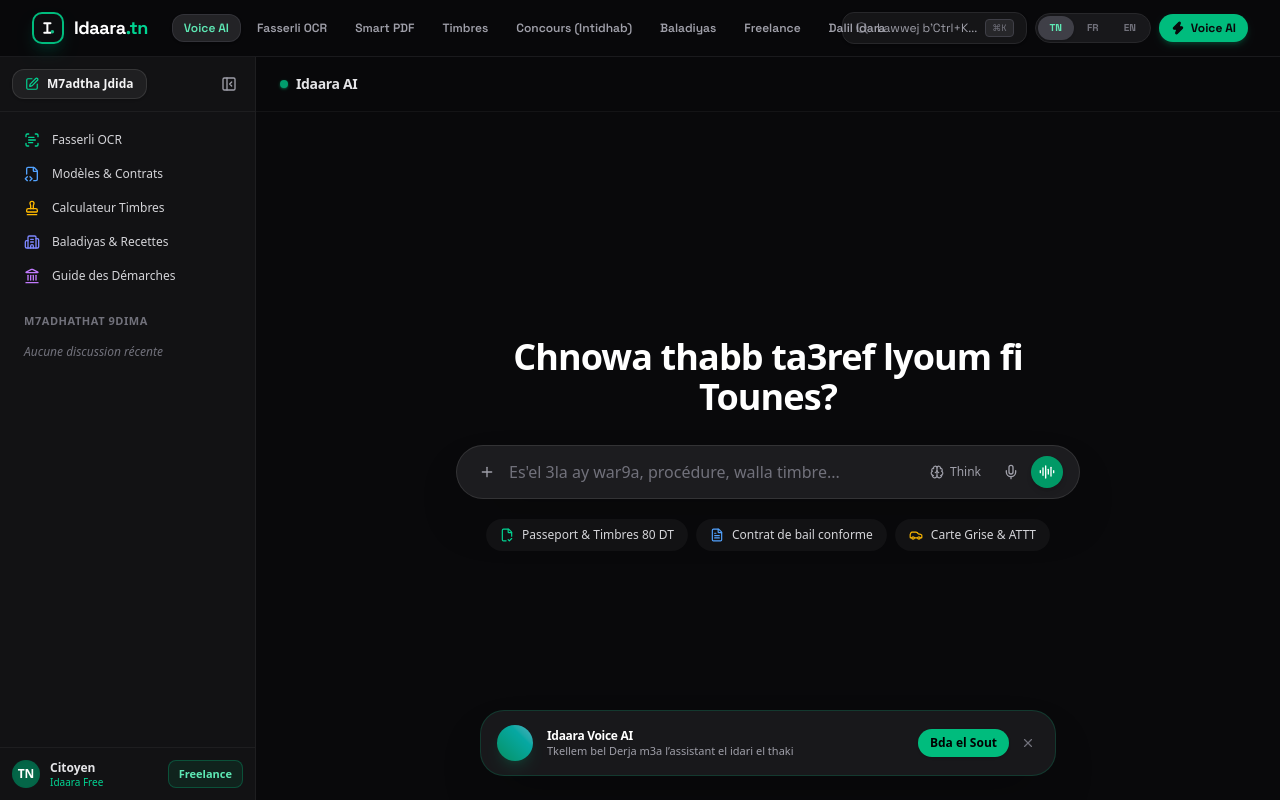
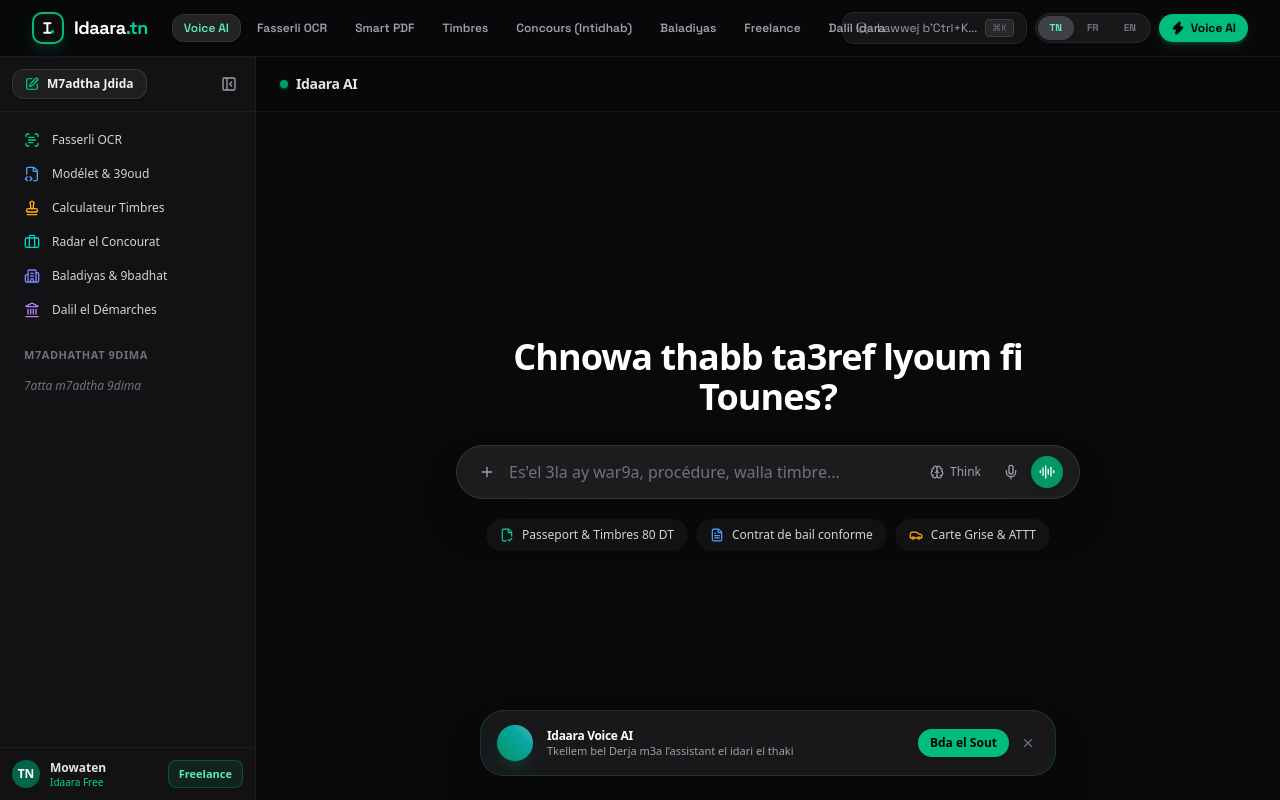
Before and after one commit to wacim-abdellli/idaara, a Next.js app: page /copilot in a window 1280 px wide. Built offline with nearby package versions, Linux system fonts and the light colour scheme.

Commit message:
fix(i18n): localize copilot sidebar links, headers, badges, and modals across EN, Derja, AR, and FR

```diff
--- a/src/app/copilot/page.tsx
+++ b/src/app/copilot/page.tsx
@@ -399,13 +399,21 @@
                 className="flex items-center gap-2 px-3 py-1.5 rounded-xl bg-white/[0.06] hover:bg-white/[0.1] text-zinc-100 text-xs font-semibold transition-all cursor-pointer border border-white/10 shadow-sm"
               >
                 <PenSquare className="w-3.5 h-3.5 text-emerald-400" />
-                <span>{locale === 'ar' ? 'محادثة جديدة' : locale === 'derja' ? 'M7adtha Jdida' : 'Nouveau chat'}</span>
+                <span>
+                  {locale === 'ar'
+                    ? 'محادثة جديدة'
+                    : locale === 'en'
+                    ? 'New Chat'
+                    : locale === 'derja'
+                    ? 'M7adtha Jdida'
+                    : 'Nouveau chat'}
+                </span>
               </button>
 
               <button
                 onClick={() => setSidebarOpen(false)}
                 className="p-1.5 rounded-lg hover:bg-white/10 text-zinc-400 hover:text-white transition-colors cursor-pointer border-0 outline-none"
-                title="Collapse sidebar"
+                title={locale === 'ar' ? 'إغلاق القائمة' : locale === 'en' ? 'Close sidebar' : 'Fermer le menu'}
               >
                 <PanelLeftClose className="w-4 h-4" />
               </button>
@@ -420,47 +428,114 @@
                   className="flex items-center gap-3 px-3 py-2 rounded-xl text-zinc-300 hover:text-white hover:bg-white/5 text-xs font-medium transition-colors"
                 >
                   <ScanText className="w-4 h-4 text-emerald-400" />
-                  <span>{locale === 'ar' ? 'فصّرلي بالذكاء الاصطناعي (OCR)' : 'Fasserli OCR'}</span>
+                  <span>
+                    {locale === 'ar'
+                      ? 'فسّرلي هالورقة (OCR)'
+                      : locale === 'en'
+                      ? 'Scanner OCR'
+                      : locale === 'derja'
+                      ? 'Fasserli OCR'
+                      : 'Scanner OCR'}
+                  </span>
                 </Link>
                 <Link
                   href="/documents"
                   className="flex items-center gap-3 px-3 py-2 rounded-xl text-zinc-300 hover:text-white hover:bg-white/5 text-xs font-medium transition-colors"
                 >
                   <FileCode2 className="w-4 h-4 text-blue-400" />
-                  <span>{locale === 'ar' ? 'نماذج العقود الذكية' : 'Modèles & Contrats'}</span>
+                  <span>
+                    {locale === 'ar'
+                      ? 'نماذج العقود والاستمارات'
+                      : locale === 'en'
+                      ? 'Templates & Forms'
+                      : locale === 'derja'
+                      ? 'Modélet & 39oud'
+                      : 'Modèles & Contrats'}
+                  </span>
                 </Link>
                 <Link
                   href="/calculator"
                   className="flex items-center gap-3 px-3 py-2 rounded-xl text-zinc-300 hover:text-white hover:bg-white/5 text-xs font-medium transition-colors"
                 >
                   <Stamp className="w-4 h-4 text-amber-400" />
-                  <span>{locale === 'ar' ? 'حاسبة التنابر والضرائب' : 'Calculateur Timbres'}</span>
+                  <span>
+                    {locale === 'ar'
+                      ? 'حاسبة التنابر والرسوم'
+                      : locale === 'en'
+                      ? 'Stamp Calculator'
+                      : locale === 'derja'
+                      ? 'Calculateur Timbres'
+                      : 'Calculateur de Timbres'}
+                  </span>
+                </Link>
+                <Link
+                  href="/concours"
+                  className="flex items-center gap-3 px-3 py-2 rounded-xl text-zinc-300 hover:text-white hover:bg-white/5 text-xs font-medium transition-colors"
+                >
+                  <Briefcase className="w-4 h-4 text-teal-400" />
+                  <span>
+                    {locale === 'ar'
+                      ? 'المناظرات الوطنية'
+                      : locale === 'en'
+                      ? 'Public Concours'
+                      : locale === 'derja'
+                      ? 'Radar el Concourat'
+                      : 'Concours Nationaux'}
+                  </span>
                 </Link>
                 <Link
                   href="/locator"
                   className="flex items-center gap-3 px-3 py-2 rounded-xl text-zinc-300 hover:text-white hover:bg-white/5 text-xs font-medium transition-colors"
                 >
                   <Building2 className="w-4 h-4 text-indigo-400" />
-                  <span>{locale === 'ar' ? 'دليل البلديات والقباضات' : 'Baladiyas & Recettes'}</span>
+                  <span>
+                    {locale === 'ar'
+                      ? 'دليل البلديات والقباضات'
+                      : locale === 'en'
+                      ? 'Offices & Baladiyas'
+                      : locale === 'derja'
+                      ? 'Baladiyas & 9badhat'
+                      : 'Baladiyas & Recettes'}
+                  </span>
                 </Link>
                 <Link
                   href="/procedures"
                   className="flex items-center gap-3 px-3 py-2 rounded-xl text-zinc-300 hover:text-white hover:bg-white/5 text-xs font-medium transition-colors"
                 >
                   <Landmark className="w-4 h-4 text-purple-400" />
-                  <span>{locale === 'ar' ? 'دليل الإجراءات الرسمية' : 'Guide des Démarches'}</span>
+                  <span>
+                    {locale === 'ar'
+                      ? 'دليل الإجراءات الرسمية'
+                      : locale === 'en'
+                      ? 'Procedures Guide'
+                      : locale === 'derja'
+                      ? 'Dalil el Démarches'
+                      : 'Guide des Démarches'}
+                  </span>
                 </Link>
               </nav>
 
               {/* Recents Section */}
               <div className="pt-2">
                 <div className="px-3 pb-1.5 text-[11px] font-semibold text-zinc-500 uppercase tracking-wider">
-                  {locale === 'ar' ? 'المحادثات السابقة' : locale === 'derja' ? 'M7adhathat 9dima' : 'Historique récent'}
+                  {locale === 'ar'
+                    ? 'المحادثات السابقة'
+                    : locale === 'en'
+                    ? 'Recent History'
+                    : locale === 'derja'
+                    ? 'M7adhathat 9dima'
+                    : 'Historique Récent'}
                 </div>
                 <div className="space-y-0.5">
                   {sessions.length === 0 ? (
                     <div className="px-3 py-2 text-xs text-zinc-500 italic">
-                      {locale === 'ar' ? 'لا توجد محادثات سابقة' : 'Aucune discussion récente'}
+                      {locale === 'ar'
+                        ? 'لا توجد محادثات سابقة'
+                        : locale === 'en'
+                        ? 'No recent discussions'
+                        : locale === 'derja'
+                        ? '7atta m7adtha 9dima'
+                        : 'Aucune discussion récente'}
                     </div>
                   ) : (
                     sessions.map((sess) => (
@@ -477,7 +552,7 @@
                         <button
                           onClick={(e) => promptDeleteSession(e, sess)}
                           className="opacity-0 group-hover:opacity-100 p-1 hover:text-red-400 text-zinc-400 transition-opacity cursor-pointer border-0 outline-none"
-                          title={locale === 'ar' ? 'حذف المحادثة' : 'Supprimer la discussion'}
+                          title={locale === 'ar' ? 'حذف المحادثة' : locale === 'en' ? 'Delete chat' : 'Supprimer la discussion'}
                         >
                           <Trash2 className="w-3 h-3" />
                         </button>
@@ -496,7 +571,9 @@
                 TN
               </div>
               <div className="leading-tight">
-                <div className="text-xs font-semibold text-zinc-200">Citoyen</div>
+                <div className="text-xs font-semibold text-zinc-200">
+                  {locale === 'ar' ? 'مواطن' : locale === 'en' ? 'Citizen' : locale === 'derja' ? 'Mowaten' : 'Citoyen'}
+                </div>
                 <div className="text-[10px] text-emerald-400 font-medium">Idaara Free</div>
               </div>
             </div>
@@ -505,7 +582,7 @@
               href="/launchpad"
               className="px-2.5 py-1 rounded-lg bg-emerald-500/10 hover:bg-emerald-500/20 border border-emerald-500/30 text-[11px] font-semibold text-emerald-300 transition-colors"
             >
-              Freelance
+              {locale === 'ar' ? 'المستقل' : 'Freelance'}
             </Link>
           </div>
         </aside>
@@ -523,7 +600,7 @@
               <button
                 onClick={() => setSidebarOpen(true)}
                 className="p-1.5 rounded-lg hover:bg-white/10 text-zinc-400 hover:text-white transition-colors cursor-pointer border-0 outline-none"
-                title="Open sidebar"
+                title={locale === 'ar' ? 'فتح القائمة' : locale === 'en' ? 'Open sidebar' : 'Ouvrir le menu'}
               >
                 <PanelLeft className="w-4 h-4" />
               </button>
@@ -532,7 +609,15 @@
             {/* Model Badge */}
             <div className="flex items-center gap-2 px-2 py-1 text-zinc-200 font-semibold text-sm">
               <div className="w-2 h-2 rounded-full bg-emerald-400 animate-pulse shadow-sm shadow-emerald-400/50" />
-              <span className="tracking-tight">{locale === 'ar' ? 'المساعد الإداري الذكي' : locale === 'derja' ? 'Idaara AI' : 'Idaara AI (Assistant Civique)'}</span>
+              <span className="tracking-tight">
+                {locale === 'ar'
+                  ? 'المساعد الإداري الذكي'
+                  : locale === 'en'
+                  ? 'Idaara AI (Civic Assistant)'
+                  : locale === 'derja'
+                  ? 'Idaara AI'
+                  : 'Idaara AI (Assistant Civique)'}
+              </span>
             </div>
           </div>
 
@@ -543,7 +628,9 @@
                 className="flex items-center gap-1.5 px-3 py-1.5 rounded-xl hover:bg-white/10 text-zinc-300 hover:text-white text-xs font-semibold transition-colors cursor-pointer border-0 outline-none"
               >
                 <RotateCcw className="w-3.5 h-3.5" />
-                <span>{locale === 'ar' ? 'جديد' : 'Nouveau'}</span>
+                <span>
+                  {locale === 'ar' ? 'جديد' : locale === 'en' ? 'New' : locale === 'derja' ? 'Jdid' : 'Nouveau'}
+                </span>
               </button>
             )}
           </div>
@@ -860,6 +947,10 @@
                 <p className="text-center text-[11px] text-zinc-600">
                   {locale === 'ar'
                     ? 'إدارة.تونس AI يقدم معلومات إرشادية. يرجى التثبت من النصوص بالرائد الرسمي.'
+                    : locale === 'derja'
+                    ? 'Idaara AI ya3tik ma3loumet te9ribiya. Thabbet dima fel JORT.'
+                    : locale === 'fr'
+                    ? 'Idaara AI fournit des indications citoyennes. Vérifiez les textes officiels au JORT.'
                     : 'Idaara AI can make mistakes. Verify official texts with JORT.'}
                 </p>
 
@@ -876,7 +967,13 @@
           <div className="w-full max-w-md rounded-2xl bg-[#1c1c1f] border border-white/10 p-6 shadow-2xl space-y-4">
             <div className="flex items-center justify-between">
               <h3 className="text-base font-bold text-white">
-                {locale === 'ar' ? 'حذف المحادثة؟' : locale === 'derja' ? 'T7eb tfasa5 el m7adtha?' : 'Supprimer la discussion ?'}
+                {locale === 'ar'
+                  ? 'حذف المحادثة؟'
+                  : locale === 'en'
+                  ? 'Delete conversation?'
+                  : locale === 'derja'
+                  ? 'T7eb tfasa5 el m7adtha?'
+                  : 'Supprimer la discussion ?'}
               </h3>
               <button
                 onClick={() => setSessionToDelete(null)}
@@ -889,6 +986,8 @@
             <p className="text-sm text-zinc-300 leading-relaxed">
               {locale === 'ar'
                 ? `سيتم حذف "${sessionToDelete.title}". لا يمكن التراجع عن هذا الإجراء.`
+                : locale === 'en'
+                ? `This will permanently delete "${sessionToDelete.title}". This action cannot be undone.`
                 : locale === 'derja'
                 ? `El m7adtha "${sessionToDelete.title}" bech tetfasa5 dima. Ma3adech tnejjem trajja3ha.`
                 : `Cette action supprimera définitivement "${sessionToDelete.title}". Vous ne pourrez pas annuler cette action.`}
@@ -899,14 +998,28 @@
                 onClick={() => setSessionToDelete(null)}
                 className="px-4 py-2 rounded-xl text-xs font-semibold text-zinc-300 hover:text-white hover:bg-white/10 transition-colors cursor-pointer border-0 outline-none"
               >
-                {locale === 'ar' ? 'إلغاء' : locale === 'derja' ? 'Battalt' : 'Annuler'}
+                {locale === 'ar'
+                  ? 'إلغاء'
+                  : locale === 'en'
+                  ? 'Cancel'
+                  : locale === 'derja'
+                  ? 'Battalt'
+                  : 'Annuler'}
               </button>
               <button
                 onClick={confirmDeleteSession}
                 className="flex items-center gap-1.5 px-4 py-2 rounded-xl bg-red-600 hover:bg-red-500 text-white text-xs font-semibold transition-colors cursor-pointer border-0 outline-none shadow-md shadow-red-900/40"
               >
                 <Trash2 className="w-3.5 h-3.5" />
-                <span>{locale === 'ar' ? 'حذف نهائياً' : locale === 'derja' ? 'Fasa5 tawa' : 'Supprimer'}</span>
+                <span>
+                  {locale === 'ar'
+                    ? 'حذف نهائياً'
+                    : locale === 'en'
+                    ? 'Delete permanently'
+                    : locale === 'derja'
+                    ? 'Fasa5 tawa'
+                    : 'Supprimer'}
+                </span>
               </button>
             </div>
           </div>
```
